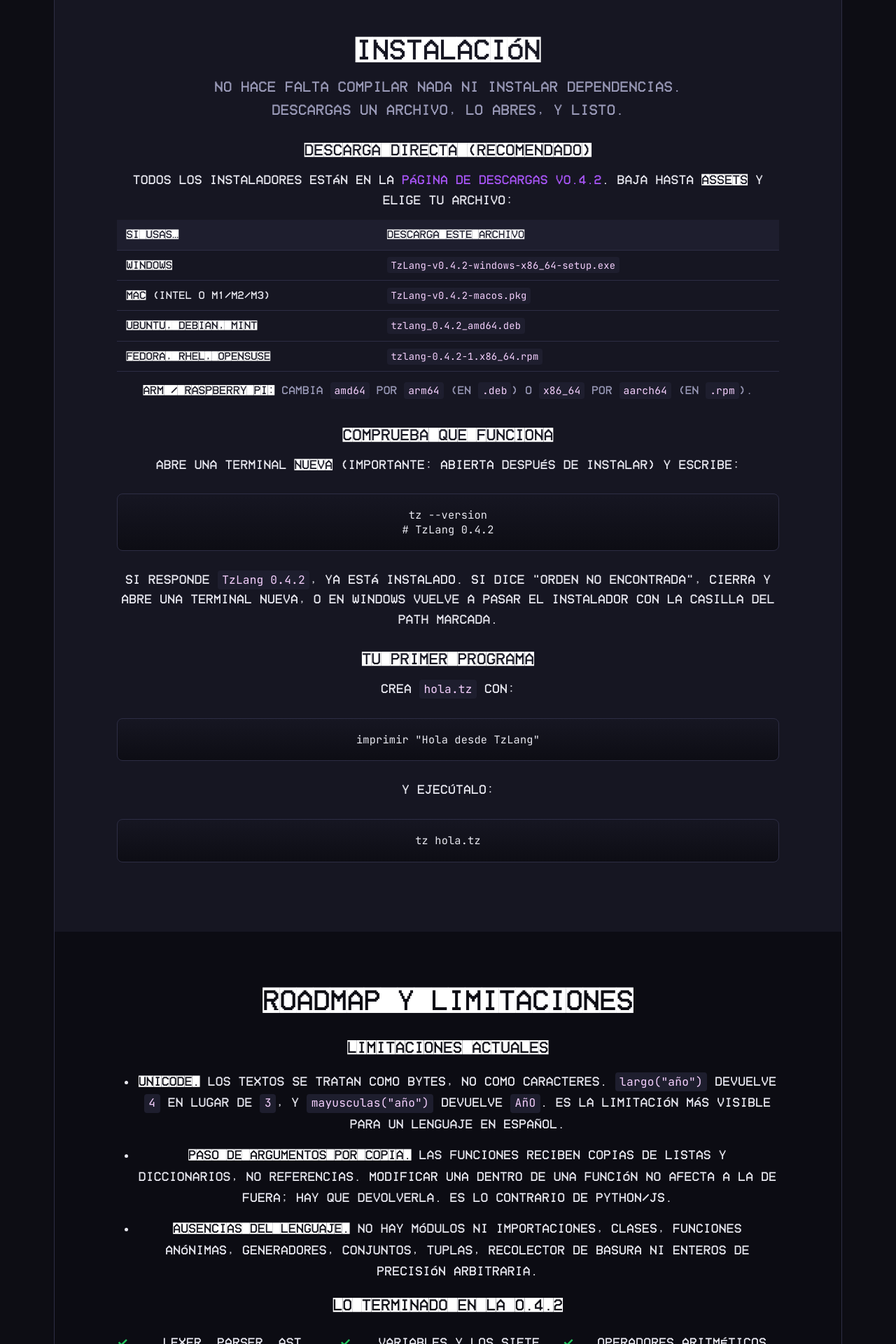
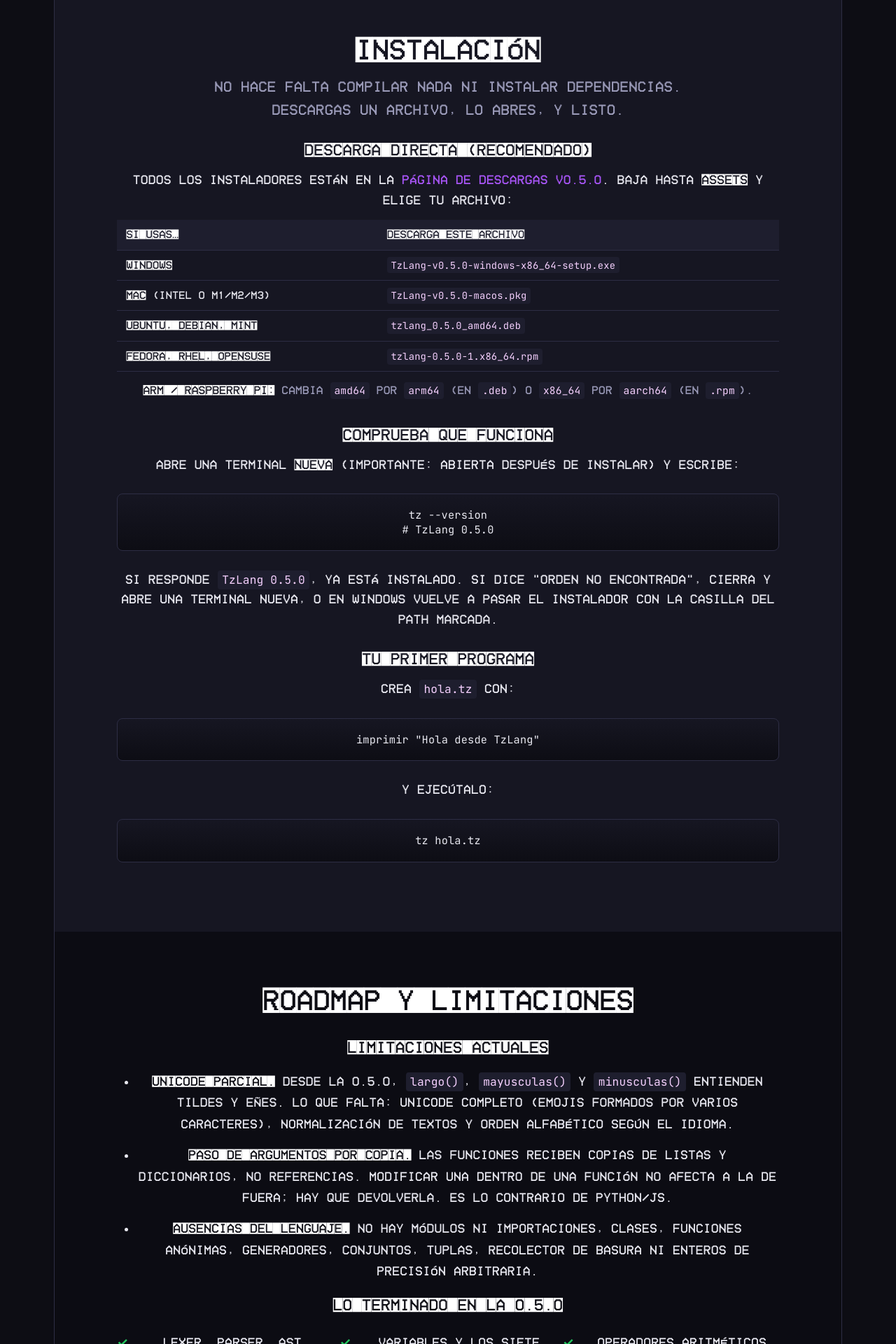
Before and after one commit to TzLanguaje/Webpages-Tzlanguaje, a React (Vite) app in the folder mi-app/: page / in a window 1280 px wide. Shown: the part 880-2800 px from the top of the page at 70% size. Built offline with nearby package versions, Linux system fonts and the light colour scheme.

Commit message:
docs: actualiza web a TzLang v0.5.0 (249 tests, cortocircuito, errores con linea, Unicode parcial, VS Code highlight)

```diff
--- a/mi-app/src/App.tsx
+++ b/mi-app/src/App.tsx
@@ -87,7 +87,7 @@
 // Aprobados: 2 de 3`
 
 const CODE_CHECK = `tz --version
-# TzLang 0.4.2`
+# TzLang 0.5.0`
 
 const CODE_VARIABLES = `variable nombre = "Carlos"
 variable edad = 20
@@ -232,11 +232,11 @@
 // El año que viene tendrás 31`
 
 const CODE_ERRORS = `imprimir 10 / 0
-// Error: división por cero.
+// Error en linea 1: división por cero.
 // La ejecución falló.
 
 imprimir desconocida
-// Error: variable 'desconocida' no existe.
+// Error en linea 1: variable 'desconocida' no existe.
 // La ejecución falló.`
 
 const CODE_PROJECT = `TzLang/
@@ -287,8 +287,8 @@
 
 const CODE_TESTS = `make test
 ========================================
-Tests:  163
-Passed: 163
+Tests:  244
+Passed: 244
 Failed: 0
 ========================================
 
@@ -686,7 +686,7 @@
 function CommandTable() {
   const commands = [
     { cmd: 'make', desc: 'Compila <code>build/tzc</code>' },
-    { cmd: 'make test', desc: 'Compila y ejecuta la suite principal (173 tests)' },
+    { cmd: 'make test', desc: 'Compila y ejecuta la suite principal (244 tests)' },
     { cmd: 'make test-education', desc: 'Valida el material de <code>education/</code> (5 lecciones)' },
     { cmd: 'make debug', desc: 'Genera <code>build/tzc-debug</code> con <code>-g -O0</code>' },
     { cmd: 'make asan', desc: 'Genera <code>build/tzc-asan</code> y pasa la suite con sanitizers' },
@@ -724,9 +724,9 @@
           <div className="hero-content">
             <div className="badges" role="list" aria-label="Información del proyecto">
               <span className="badge" role="listitem">CI</span>
-              <span className="badge" role="listitem">Versión 0.4.2</span>
+              <span className="badge" role="listitem">Versión 0.5.0</span>
               <span className="badge" role="listitem">C11</span>
-              <span className="badge" role="listitem">173 tests</span>
+              <span className="badge" role="listitem">249 tests</span>
               <span className="badge" role="listitem">Licencia MIT</span>
               <span className="badge" role="listitem">Multiplataforma</span>
             </div>
@@ -750,15 +750,15 @@
           />
 
           <h3>Descarga directa (recomendado)</h3>
-<p>Todos los instaladores están en la <a href="https://github.com/TzLanguaje/TzLanguaje/releases/tag/v0.4.2" target="_blank" rel="noopener noreferrer">página de descargas v0.4.2</a>. Baja hasta <strong>Assets</strong> y elige tu archivo:</p>
+<p>Todos los instaladores están en la <a href="https://github.com/TzLanguaje/TzLanguaje/releases/tag/v0.5.0" target="_blank" rel="noopener noreferrer">página de descargas v0.5.0</a>. Baja hasta <strong>Assets</strong> y elige tu archivo:</p>
 
           <table className="simple-table">
             <thead><tr><th>Si usas…</th><th>Descarga este archivo</th></tr></thead>
             <tbody>
-              <tr><td><strong>Windows</strong></td><td><a href="https://github.com/TzLanguaje/TzLanguaje/releases/download/v0.4.2/TzLang-v0.4.2-windows-x86_64-setup.exe" target="_blank" rel="noopener noreferrer"><code>TzLang-v0.4.2-windows-x86_64-setup.exe</code></a></td></tr>
-              <tr><td><strong>Mac</strong> (Intel o M1/M2/M3)</td><td><a href="https://github.com/TzLanguaje/TzLanguaje/releases/download/v0.4.2/TzLang-v0.4.2-macos.pkg" target="_blank" rel="noopener noreferrer"><code>TzLang-v0.4.2-macos.pkg</code></a></td></tr>
-              <tr><td><strong>Ubuntu, Debian, Mint</strong></td><td><a href="https://github.com/TzLanguaje/TzLanguaje/releases/download/v0.4.2/tzlang_0.4.2_amd64.deb" target="_blank" rel="noopener noreferrer"><code>tzlang_0.4.2_amd64.deb</code></a></td></tr>
-              <tr><td><strong>Fedora, RHEL, openSUSE</strong></td><td><a href="https://github.com/TzLanguaje/TzLanguaje/releases/download/v0.4.2/tzlang-0.4.2-1.x86_64.rpm" target="_blank" rel="noopener noreferrer"><code>tzlang-0.4.2-1.x86_64.rpm</code></a></td></tr>
+              <tr><td><strong>Windows</strong></td><td><a href="https://github.com/TzLanguaje/TzLanguaje/releases/download/v0.5.0/TzLang-v0.5.0-windows-x86_64-setup.exe" target="_blank" rel="noopener noreferrer"><code>TzLang-v0.5.0-windows-x86_64-setup.exe</code></a></td></tr>
+              <tr><td><strong>Mac</strong> (Intel o M1/M2/M3)</td><td><a href="https://github.com/TzLanguaje/TzLanguaje/releases/download/v0.5.0/TzLang-v0.5.0-macos.pkg" target="_blank" rel="noopener noreferrer"><code>TzLang-v0.5.0-macos.pkg</code></a></td></tr>
+              <tr><td><strong>Ubuntu, Debian, Mint</strong></td><td><a href="https://github.com/TzLanguaje/TzLanguaje/releases/download/v0.5.0/tzlang_0.5.0_amd64.deb" target="_blank" rel="noopener noreferrer"><code>tzlang_0.5.0_amd64.deb</code></a></td></tr>
+              <tr><td><strong>Fedora, RHEL, openSUSE</strong></td><td><a href="https://github.com/TzLanguaje/TzLanguaje/releases/download/v0.5.0/tzlang-0.5.0-1.x86_64.rpm" target="_blank" rel="noopener noreferrer"><code>tzlang-0.5.0-1.x86_64.rpm</code></a></td></tr>
             </tbody>
           </table>
           <p className="note"><strong>ARM / Raspberry Pi:</strong> cambia <code>amd64</code> por <code>arm64</code> (en <code>.deb</code>) o <code>x86_64</code> por <code>aarch64</code> (en <code>.rpm</code>).</p>
@@ -766,7 +766,7 @@
           <h3 className="mt-lg">Comprueba que funciona</h3>
           <p>Abre una terminal <strong>nueva</strong> (importante: abierta <em>después</em> de instalar) y escribe:</p>
           <CodeBlock code={CODE_CHECK} />
-          <p>Si responde <code>TzLang 0.4.2</code>, ya está instalado. Si dice "orden no encontrada", cierra y abre una terminal nueva, o en Windows vuelve a pasar el instalador con la casilla del PATH marcada.</p>
+          <p>Si responde <code>TzLang 0.5.0</code>, ya está instalado. Si dice "orden no encontrada", cierra y abre una terminal nueva, o en Windows vuelve a pasar el instalador con la casilla del PATH marcada.</p>
 
           <h3 className="mt-md">Tu primer programa</h3>
           <p>Crea <code>hola.tz</code> con:</p>
@@ -782,12 +782,12 @@
 
           <h3>Limitaciones actuales</h3>
           <ul className="limitations-list">
-            <li dangerouslySetInnerHTML={{ __html: '<strong>Unicode.</strong> Los textos se tratan como bytes, no como caracteres. <code>largo("año")</code> devuelve <code>4</code> en lugar de <code>3</code>, y <code>mayusculas("año")</code> devuelve <code>AñO</code>. Es la limitación más visible para un lenguaje en español.' }} />
+            <li dangerouslySetInnerHTML={{ __html: '<strong>Unicode parcial.</strong> Desde la 0.5.0, <code>largo()</code>, <code>mayusculas()</code> y <code>minusculas()</code> entienden tildes y eñes. Lo que falta: Unicode completo (emojis formados por varios caracteres), normalización de textos y orden alfabético según el idioma.' }} />
             <li dangerouslySetInnerHTML={{ __html: '<strong>Paso de argumentos por copia.</strong> Las funciones reciben <em>copias</em> de listas y diccionarios, no referencias. Modificar una dentro de una función no afecta a la de fuera; hay que devolverla. Es lo contrario de Python/JS.' }} />
             <li dangerouslySetInnerHTML={{ __html: '<strong>Ausencias del lenguaje.</strong> No hay módulos ni importaciones, clases, funciones anónimas, generadores, conjuntos, tuplas, recolector de basura ni enteros de precisión arbitraria.' }} />
           </ul>
 
-          <h3>Lo terminado en la 0.4.2</h3>
+          <h3>Lo terminado en la 0.5.0</h3>
           <ul className="checklist">
             <li>Lexer, parser, AST, intérprete y runtime propios en C11</li>
             <li>Variables y los siete tipos (<code>numero</code>, <code>decimal</code>, <code>texto</code>, <code>booleano</code>, <code>nulo</code>, <code>lista</code>, <code>diccionario</code>)</li>
@@ -802,26 +802,33 @@
             <li>CLI con códigos de salida diferenciados (0, 1, 2, 3)</li>
             <li><strong>Notas de diagnóstico</strong> por categoría de error (<code>TZ_NOTAS</code>)</li>
             <li><strong>5 lecciones</strong> en <code>education/</code> con salida esperada</li>
-            <li>Suite de <strong>173 pruebas</strong> verde también bajo ASan y UBSan</li>
+            <li>Suite de <strong>249 pruebas</strong> verde también bajo ASan y UBSan</li>
             <li>CI que compila y prueba en <strong>Linux, macOS y Windows</strong></li>
             <li><strong>Instaladores nativos</strong> (.pkg, .exe, .deb, .rpm) publicados automáticamente</li>
             <li>Homebrew, Scoop, npm publicados en cada versión</li>
-            <li>Extensión <strong>VS Code</strong> con icono y snippets</li>
+            <li>Extensión <strong>VS Code</strong> con icono, snippets y <strong>coloreado de sintaxis</strong></li>
             <li><strong>Icono para archivos .tz</strong> en Windows, Linux, macOS</li>
             <li><strong>Mensajes de error amigables</strong> con sugerencias de corrección</li>
-            <li><strong>Notas de diagnóstico</strong> por categoría de error (<code>TZ_NOTAS</code>)</li>
-            <li><strong>5 lecciones</strong> en <code>education/</code> con salida esperada verificada</li>
+          </ul>
+
+          <h3 className="mt-md">Novedades de la 0.5.0 (agosto 2026)</h3>
+          <ul className="checklist">
+            <li><strong>Errores con número de línea</strong> en todas las etapas (lexer, parser e intérprete)</li>
+            <li><strong>Evaluación en cortocircuito</strong> de los operadores <code>y</code> y <code>o</code></li>
+            <li><strong>Orden alfabético de textos</strong></li>
+            <li><code>largo()</code>, <code>mayusculas()</code> y <code>minusculas()</code> <strong>conscientes de tildes y eñes</strong></li>
+            <li>Errores en rojo y mensajes que dicen qué escribir (0.4.3) y <strong>coloreado de sintaxis</strong> en VS Code (0.4.4)</li>
+            <li>Publicada el <strong>25 de agosto de 2026</strong> (v0.4.3 y v0.4.4 el 24 de agosto)</li>
           </ul>
 
           <h3>Lo siguiente (por prioridad)</h3>
           <ol className="roadmap-list">
-            <li><span className="priority">1</span>Soporte real de Unicode en textos y funciones de cadena</li>
-            <li><span className="priority">2</span>Seguir ampliando <code>education/</code> con más lecciones y ejercicios</li>
-            <li><span className="priority">3</span>Mensajes de error con número de línea y contexto en todas las etapas</li>
+            <li><span className="priority">1</span>Orden alfabético según el idioma, para que <code>"año"</code> se ordene donde toca y no detrás de todas las palabras sin tilde</li>
+            <li><span className="priority">2</span>Normalización de textos Unicode</li>
+            <li><span className="priority">3</span>Seguir ampliando <code>education/</code> con más lecciones y ejercicios</li>
             <li><span className="priority">4</span>Decidir si el paso de argumentos debe seguir siendo por copia</li>
-            <li><span className="priority">5</span>Sistema de módulos</li>
-            <li><span className="priority">6</span>Extensión VS Code en el Marketplace</li>
-            <li><span className="priority">7</span>Soporte Unicode completo</li>
+            <li><span className="priority">5</span>Funciones anidadas con ámbito propio, si se demuestra que hacen falta</li>
+            <li><span className="priority">6</span>Sistema de módulos</li>
           </ol>
           <p className="note mt-md">No hay fechas comprometidas: es un proyecto en desarrollo.</p>
 
@@ -1627,7 +1634,7 @@
           <h3>Pruebas</h3>
           <p>La suite principal ejecuta el binario real sobre archivos <code>.tz</code> y compara la salida y el código de salida con lo esperado. No enlaza contra funciones internas de C: prueba el lenguaje tal y como lo ve un usuario.</p>
           <CodeBlock code={CODE_TESTS} />
-          <p>Las <strong>173 pruebas</strong> cubren aritmética, desbordamiento de enteros, conversiones, textos, listas, diccionarios, indexación anidada, control de flujo, funciones, recursión, scope, errores de lexer, parser e intérprete, y el comportamiento de la CLI (BOM UTF-8, CRLF, archivos vacíos, extensiones y argumentos inválidos).</p>
+          <p>Las <strong>244 pruebas</strong> cubren aritmética, desbordamiento de enteros, conversiones, textos, listas, diccionarios, indexación anidada, control de flujo, funciones, recursión, scope, errores de lexer, parser e intérprete, y el comportamiento de la CLI (BOM UTF-8, CRLF, archivos vacíos, extensiones y argumentos inválidos).</p>
 
           <h3>Sanitizers</h3>
           <p><code>make asan</code> compila un binario aparte con <strong>AddressSanitizer</strong> y <strong>UndefinedBehaviorSanitizer</strong>, y pasa por él la misma suite completa. Sirve para detectar use-after-free, dobles liberaciones, desbordamientos de búfer y comportamiento indefinido.</p>
@@ -1647,7 +1654,7 @@
           <div className="changelog">
             <article className="version-entry">
               <header className="version-header">
-                <h3>v0.4.2</h3>
+                <h3>v0.5.0</h3>
                 <time>2024</time>
               </header>
               <ul className="changes-list">
```
Also changed, not shown: 1 other file (tests, documents, lock files or other folders).
